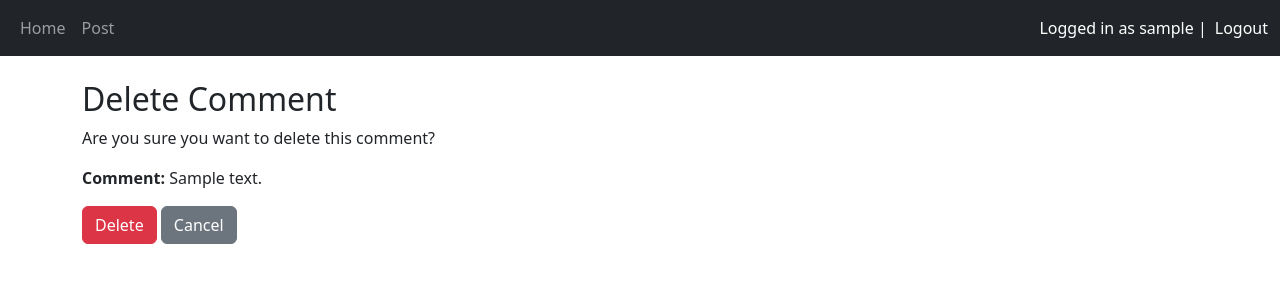
After one commit to damachad/django_blog, a Django app: page /comment/1/delete/ in a window 1280 px wide. The commit adds this page. Shown: the top 300 px of the page. Run offline with Django 5.2, Linux system fonts and the light colour scheme; a user stored in the database is signed in; tables that the repository leaves empty hold one stand-in row (values such as "Sample post").

Commit message:
Add comment deletion by post author

```diff
--- a/myapp/templates/myapp/blogpost_confirm_delete.html
+++ b/myapp/templates/myapp/blogpost_confirm_delete.html
@@ -4,7 +4,7 @@
 <h1>Deleting Post</h1>
 <form method="post">
 	{% csrf_token %}
-    <p>Are you sure you want to delete "{{ object }}"?</p>
+    <p>Are you sure you want to delete the comment "{{ object.content }}" by {{ object.author }}?</p>
     {{ form }}
     <input type="submit" value="Confirm">
 </form>
--- a/myapp/templates/myapp/blogpost_detail.html
+++ b/myapp/templates/myapp/blogpost_detail.html
@@ -14,6 +14,9 @@
     {% for comment in comments %}
         <p><strong>{{ comment.author }}</strong> ({{ comment.creation_date|date:"F j, Y, g:i a" }}):</p>
         <p>{{ comment.content }}</p>
+        {% if user == object.author %}
+            <a href="{% url 'comment_delete' comment.pk %}" class="btn btn-danger btn-sm">Delete</a>
+        {% endif %}
         <hr>
     {% empty %}
         <p>No comments yet. Be the first to comment!</p>
@@ -30,6 +33,7 @@
 {% else %}
     <p><a href="{% url 'login' %}">Log in</a> to post a comment.</p>
 {% endif %}
+</br>
 {% if user.is_authenticated and user == object.author %}
 <a href="{% url 'editpost' object.pk %}"
     target="_self"
--- /dev/null
+++ b/myapp/templates/myapp/comment_confirm_delete.html
@@ -0,0 +1,12 @@
+{% extends 'base.html' %}
+
+{% block content %}
+    <h2>Delete Comment</h2>
+    <p>Are you sure you want to delete this comment?</p>
+    <p><strong>Comment:</strong> {{ object.content }}</p>
+    <form method="post">
+        {% csrf_token %}
+        <button type="submit" class="btn btn-danger">Delete</button>
+        <a href="{% url 'postdetail' object.post.pk %}" class="btn btn-secondary">Cancel</a>
+    </form>
+{% endblock %}
--- a/myapp/urls.py
+++ b/myapp/urls.py
@@ -9,4 +9,5 @@ urlpatterns = [
 	path("posts/add", BlogPostCreateView.as_view(), name="addpost"),
 	path("posts/<int:pk>/edit", BlogPostUpdateView.as_view(), name="editpost"),
 	path("posts/<int:pk>/delete", BlogPostDeleteView.as_view(), name="deletepost"),
+	path('comment/<int:pk>/delete/', CommentDeleteView.as_view(), name='comment_delete'),
 ]
--- a/myapp/views.py
+++ b/myapp/views.py
@@ -1,7 +1,7 @@
 from django.views.generic import ListView, DetailView, FormView
 from django.views.generic.edit import CreateView, DeleteView, UpdateView
-from django.urls import reverse_lazy, reverse
-from .models import BlogPost
+from django.urls import reverse_lazy
+from .models import BlogPost, Comment
 from .forms import CommentForm
 from django.contrib.auth.forms import UserCreationForm
 from django.contrib.auth.mixins import LoginRequiredMixin
@@ -9,6 +9,19 @@ from django.contrib.auth.mixins import LoginRequiredMixin
 
 class BlogPostListView(ListView):
     model = BlogPost
+
+
+class CommentDeleteView(LoginRequiredMixin, DeleteView):
+    model = Comment
+
+    def get_queryset(self):
+        """
+        Restrict the queryset to comments on posts authored by the logged-in user.
+        """
+        return Comment.objects.filter(post__author=self.request.user)
+
+    def get_success_url(self):
+        return reverse_lazy('postdetail', kwargs={'pk': self.get_object().post.pk})
 
 
 class BlogPostDetailView(DetailView, FormView):
```
